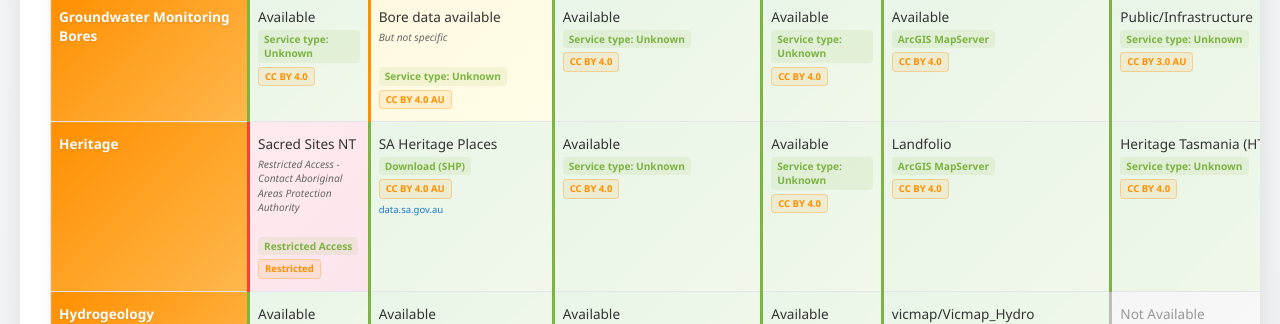
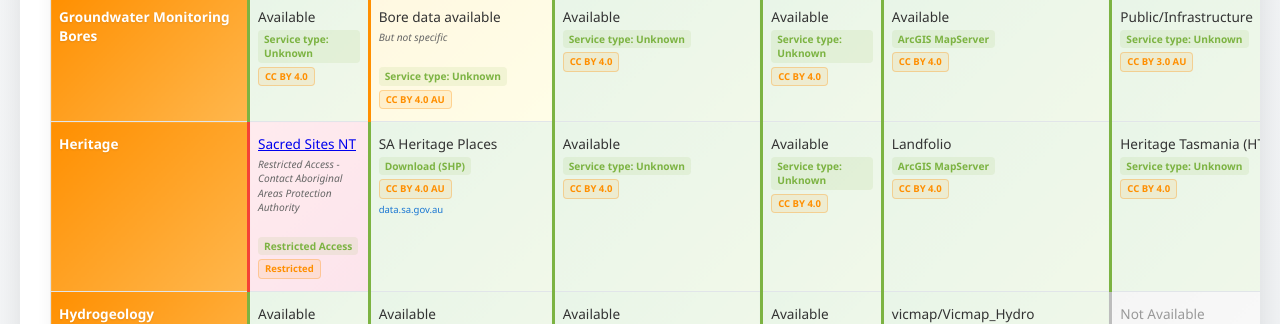
Before and after one commit to Orthopyroxene/SpatialData, a plain HTML site: page index.html in a window 1280 px wide. Shown: the part 1500-1824 px from the top of the page. Drawn offline with Linux system fonts and the light colour scheme.

Commit message:
Update NT heritage

```diff
--- a/index.html
+++ b/index.html
@@ -327,7 +327,12 @@
                 </tr>
                 <tr>
                     <td class="category-header">Heritage</td>
-                    <td class="restricted">Sacred Sites NT<br><span class="source-note">Restricted Access - Contact Aboriginal Areas Protection Authority</span><br><span class="service-type">Restricted Access</span><br><span class="license-info">Restricted</span></td>
+                    <td class="restricted">
+                    <a href="https://nt.gov.au/property/land/heritage-listings/heritage-register-search-for-places-or-objects#:~:text=You%20can%20search%20the%20Northern%20Territory%20%28NT%29%20Heritage,places%20are%20protected%20by%20the%20Heritage%20Act%202011." target="_blank">Sacred Sites NT</a>
+                    <br><span class="source-note">Restricted Access - Contact Aboriginal Areas Protection Authority</span>
+                    <br><span class="service-type">Restricted Access</span>
+                    <br><span class="license-info">Restricted</span>
+                    </td>
                     <td class="filled">SA Heritage Places<br><span class="service-type">Download (SHP)</span><br><span class="license-info">CC BY 4.0 AU</span><br><span class="service-link">data.sa.gov.au</span></td>
                     <td class="filled">Available<br><span class="service-type">Service type: Unknown</span><br><span class="license-info">CC BY 4.0</span></td>
                     <td class="filled">Available<br><span class="service-type">Service type: Unknown</span><br><span class="license-info">CC BY 4.0</span></td>
```
